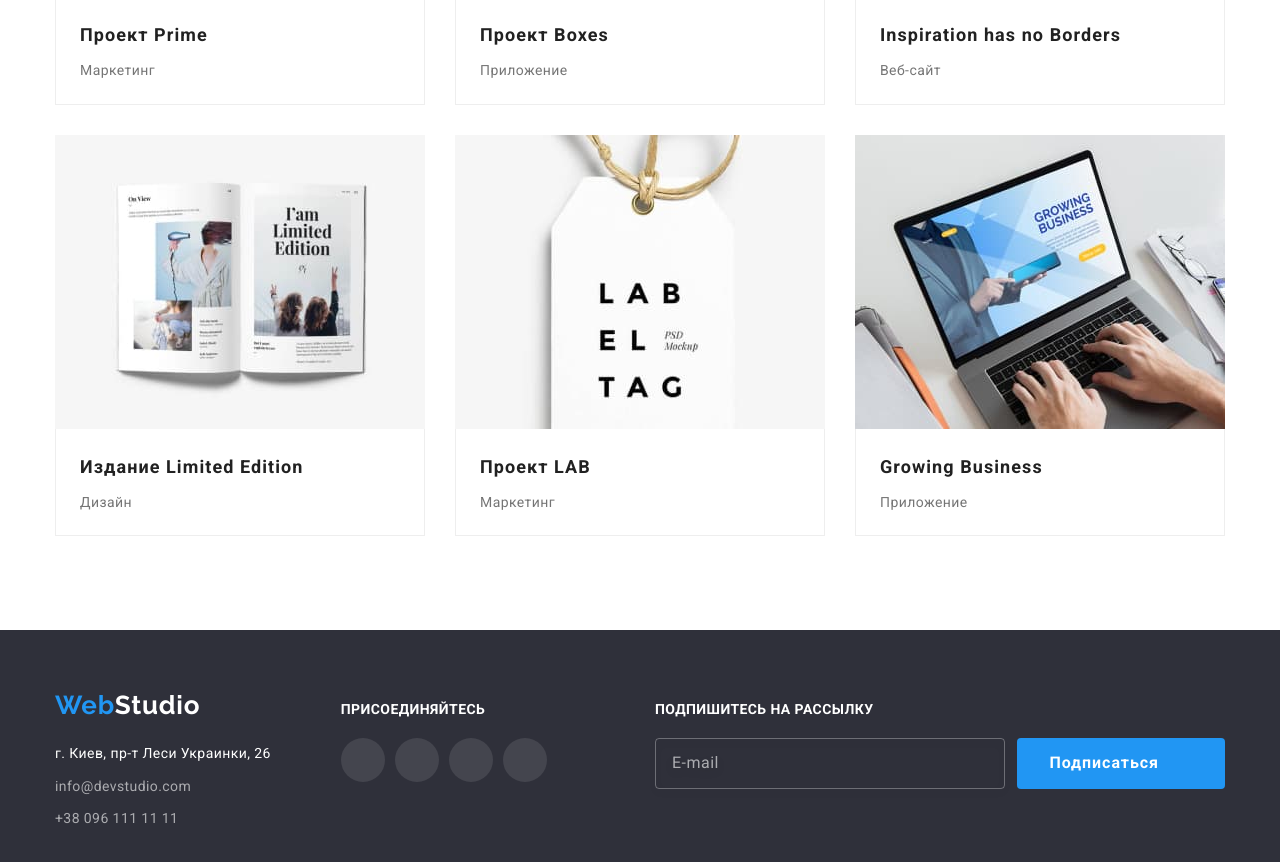
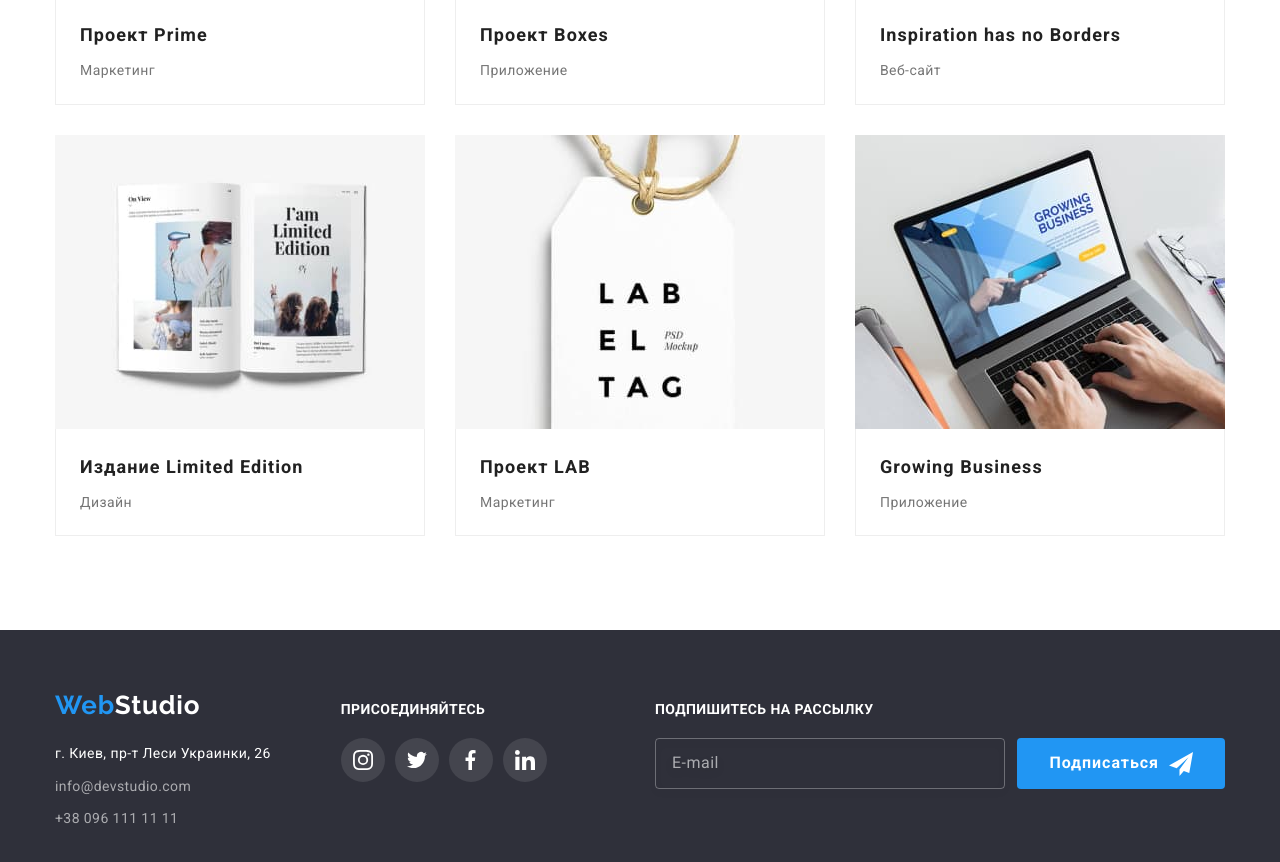
Before and after one commit to smisyuk4/goit-markup-hw-06, a plain HTML site: page portfolio.html in a window 1280 px wide. Shown: the part 998-1860 px from the top of the page. Drawn offline with nearby package versions, Linux system fonts and the light colour scheme.

Commit message:
ренейм источника иконок

```diff
--- a/portfolio.html
+++ b/portfolio.html
@@ -38,7 +38,7 @@
                     <li class="item">
                         <a class="link" href="mailto:info@devstudio.com">
                             <svg class="contacts-icon" width="16" height="12">
-                                <use href="./images/icons/symbol-defs.svg#icon-mail"></use>
+                                <use href="./images/icons/icons.svg#icon-mail"></use>
                             </svg>
                             info@devstudio.com
                         </a>
@@ -46,7 +46,7 @@
                     <li class="item">
                         <a class="link" href="tel:+380961111111">
                             <svg class="contacts-icon" width="10" height="16">
-                                <use href="./images/icons/symbol-defs.svg#icon-smartphone"></use>
+                                <use href="./images/icons/icons.svg#icon-smartphone"></use>
                             </svg>
                             +38 096 111 11 11
                         </a>
@@ -249,7 +249,7 @@
                         <a class="sotial-media-link link" href="" target="_blank" rel="noopener noreferer"
                             aria-label="instagram">
                             <svg class="sotial-media-icon" width="20" height="20">
-                                <use href="./images/icons/symbol-defs.svg#icon-instagram"></use>
+                                <use href="./images/icons/icons.svg#icon-instagram"></use>
                             </svg>
                         </a>
                     </li>
@@ -257,7 +257,7 @@
                         <a class="sotial-media-link link" href="" target="_blank" rel="noopener noreferer"
                             aria-label="instagram">
                             <svg class="sotial-media-icon" width="20" height="20">
-                                <use href="./images/icons/symbol-defs.svg#icon-twitter"></use>
+                                <use href="./images/icons/icons.svg#icon-twitter"></use>
                             </svg>
                         </a>
                     </li>
@@ -265,7 +265,7 @@
                         <a class="sotial-media-link link" href="" target="_blank" rel="noopener noreferer"
                             aria-label="instagram">
                             <svg class="sotial-media-icon" width="20" height="20">
-                                <use href="./images/icons/symbol-defs.svg#icon-facebook"></use>
+                                <use href="./images/icons/icons.svg#icon-facebook"></use>
                             </svg>
                         </a>
                     </li>
@@ -273,7 +273,7 @@
                         <a class="sotial-media-link link" href="" target="_blank" rel="noopener noreferer"
                             aria-label="instagram">
                             <svg class="sotial-media-icon" width="20" height="20">
-                                <use href="./images/icons/symbol-defs.svg#icon-linkedin"></use>
+                                <use href="./images/icons/icons.svg#icon-linkedin"></use>
                             </svg>
                         </a>
                     </li>
@@ -285,7 +285,7 @@
                     <input class="subscribe-input" type="email" name="email" placeholder="E-mail" required>
                     <button class="subscribe-btn button" type="submit">Подписаться
                         <svg class="subscribe-btn-icon" width="24" height="24">
-                            <use href="./images/icons/symbol-defs.svg#icon-send"></use>
+                            <use href="./images/icons/icons.svg#icon-send"></use>
                         </svg>
                     </button>
                 </form>
```
